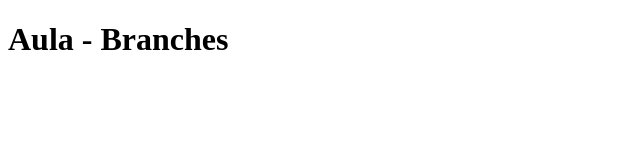
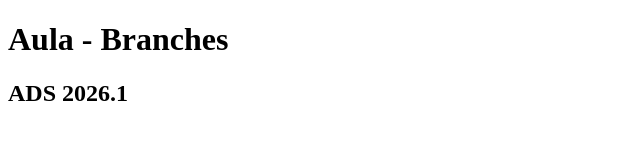
Before and after one commit to dragao-verde/aula-branches, a plain HTML site: page index.html in a window 1280 px wide. Shown: the whole page, without its empty margins (0-640 px from the left). Drawn offline with Linux system fonts and the light colour scheme.

Commit message:
feat: Criando o rodapé e mudando o título

```diff
--- a/index.html
+++ b/index.html
@@ -3,9 +3,12 @@
 <head>
     <meta charset="UTF-8">
     <meta name="viewport" content="width=device-width, initial-scale=1.0">
-    <title>Aula 16/11/2026</title>
+    <title>Aula sobre branches p2</title>
 </head>
 <body>
     <h1>Aula - Branches</h1>
+    <footer>
+        <h2><strong>ADS 2026.1</strong></h2>
+    </footer>
 </body>
 </html>
```
